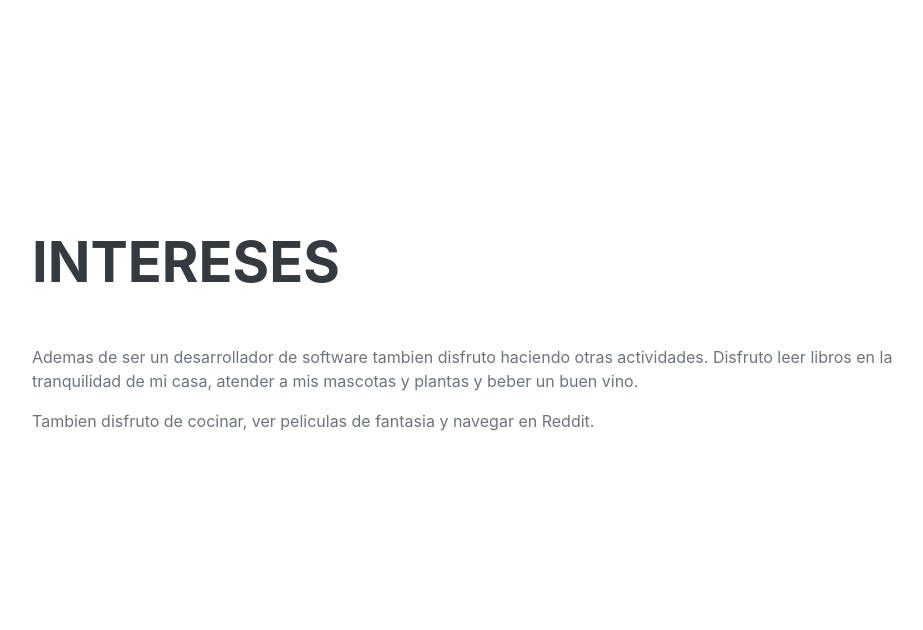
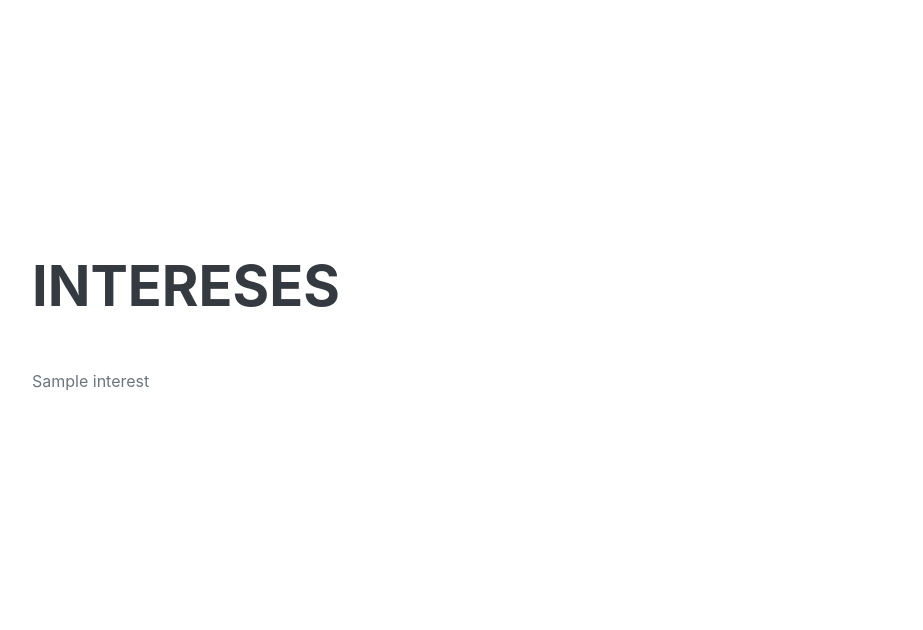
Before and after one commit to dayandavid/DjangoResume, a Django app: template DjangoTestingApp/templates/DjangoTestingApp/index.html in a window 1280 px wide. Shown: the part 3272-3902 px from the top of the page, without its empty margins (288-1211 px from the left). Run offline with Django 3.2, Linux system fonts and the light colour scheme; the template is opened without the code that fills it: most values are stand-ins (such as "Sample title", 1, 10 or a date in 2020); some libraries are stand-ins or nearby versions.

Commit message:
Implemented interest section.

```diff
--- a/DjangoTestingApp/templates/DjangoTestingApp/index.html
+++ b/DjangoTestingApp/templates/DjangoTestingApp/index.html
@@ -117,8 +117,7 @@
         <section class="resume-section" id="interests">
             <div class="resume-section-content">
                 <h2 class="mb-5">Intereses</h2>
-                <p>Ademas de ser un desarrollador de software tambien disfruto haciendo otras actividades. Disfruto leer libros en la tranquilidad de mi casa, atender a mis mascotas y plantas y beber un buen vino.</p>
-                <p class="mb-0">Tambien disfruto de cocinar, ver peliculas de fantasia y navegar en Reddit.</p>
+                <p>{{profile.interest}}</p>
             </div>
         </section>
     </div>
```
